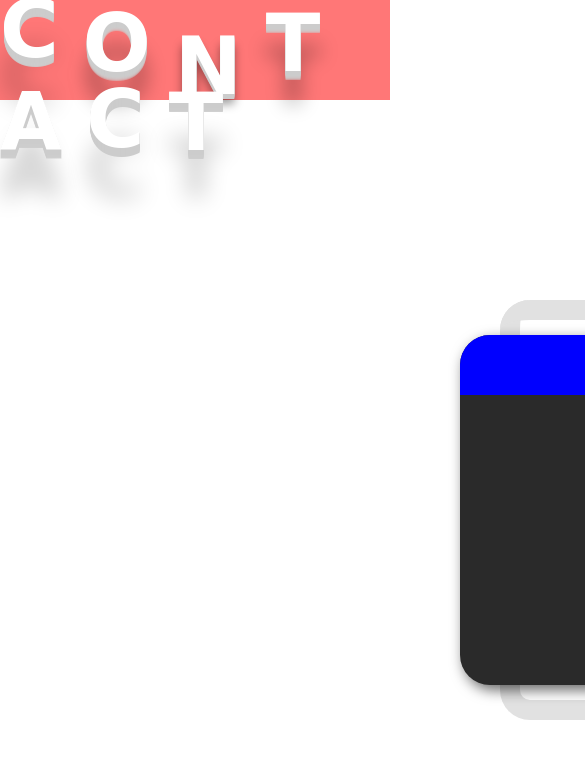
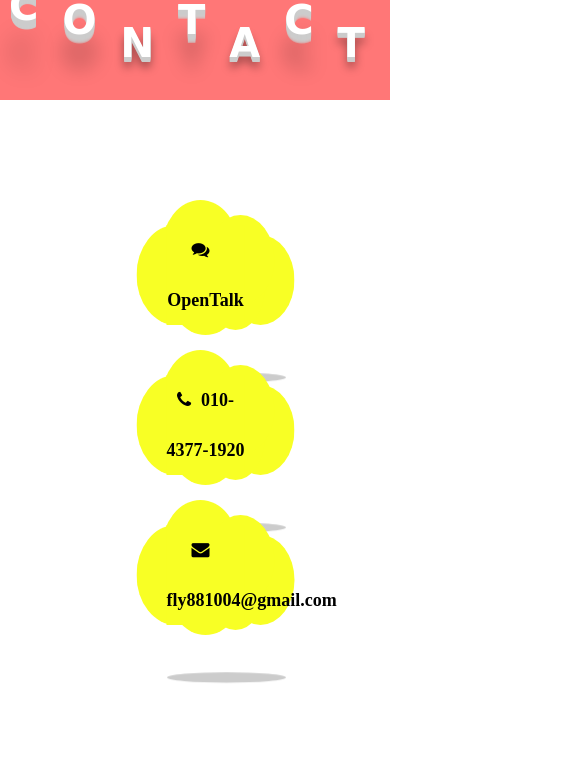
Before and after one commit to SunJuneKim/temporary, a plain HTML site: page index.html in a window 390 px wide. Shown: the top 758 px of the page, 585 px wide, since content can reach past the window. Drawn offline with Linux system fonts and the light colour scheme.

Commit message:
contact section completed

```diff
--- a/index.html
+++ b/index.html
@@ -7,19 +7,21 @@
     <meta name="viewport" content="width=device-width, initial-scale=1.0">
     <title>Document</title>
     <link rel="stylesheet" href="style.css">
+    <link rel="stylesheet" href="https://maxcdn.bootstrapcdn.com/font-awesome/4.7.0/css/font-awesome.min.css">
+
 </head>
 
 <body>
-    <div class="wrap">
-        <dir class="border">
+    <!-- <div class="wrap">
+        <div class="border">
             <div class="content">
                 <div class="icon">
                 </div>
                 <p>wefawefaewf</p>
             </div>
-        </dir>
+        </div>
 
-    </div>
+    </div> -->
     <div class="bouncee">
         <h1>
             <span>C</span>
@@ -29,7 +31,39 @@
             <span>a</span>
             <span>c</span>
             <span>t</span>
-          </h1>
+        </h1>
+    </div>
+    <div class="container-wrap">
+        <div class="container">
+            <div class="cloudy cloudy1">
+                <div class="openkakao">
+                    <a href="https://open.kakao.com/o/srIgkdOe" target="blank">
+                        <i class = "fa fa-comments"></i>OpenTalk
+                    </a>
+                </div>
+
+            </div>
+        </div>
+        <div class="container">
+            <div class="cloudy cloudy2">
+                <div class="openkakao">
+                    <a href="" target="blank">
+                        <i class="fa fa-phone"></i>010-4377-1920
+                    </a>
+                </div>
+
+            </div>
+        </div>
+        <div class="container">
+            <div class="cloudy cloudy3">
+                <div class="openkakao">
+                    <a href="https://open.kakao.com/o/srIgkdOe" target="blank">
+                        <i class="fa fa-envelope"></i>fly881004@gmail.com
+                    </a>
+                </div>
+
+            </div>
+        </div>
     </div>
 
 </body>
--- a/style.css
+++ b/style.css
@@ -78,13 +78,10 @@
     letter-spacing: 3px;
 }
 
-
-
-
 .bouncee{
     position: relative;
     width: 100%;
-    height: 100%;
+    height: 200px;
     background: #FF7777;
     -webkit-font-smoothing: antialiased;
     display: flex;
@@ -133,19 +130,19 @@ h1 span:nth-child(4) {
 }
 
 h1 span:nth-child(5) {
-    animation-delay: .4s;
+    animation-delay: .2s;
 }
 
 h1 span:nth-child(6) {
-    animation-delay: .5s;
+    animation-delay: .1s;
 }
 
 h1 span:nth-child(7) {
-    animation-delay: .6s;
+    animation-delay: .2s;
 }
 
 h1 span:nth-child(8) {
-    animation-delay: .7s;
+    animation-delay: .3s;
 }
 
 @keyframes bounce {
@@ -163,3 +160,125 @@ h1 span:nth-child(8) {
             0 50px 25px rgba(0, 0, 0, .2);
     }
 }
+/* 뭉게구름 표현 */
+@import url(https://fonts.googleapis.com/css?family=Lato:900);
+.cloudy {
+    position: relative;
+	animation: cloudy 5s ease-in-out infinite;
+	background: #f8ff25;
+	border-radius: 50%;
+	box-shadow:
+		#f8ff25 65px -15px 0 -5px,
+		#f8ff25 25px -25px,
+		#f8ff25 30px 10px,
+		#f8ff25 60px 15px 0 -10px,
+		#f8ff25 85px 5px 0 -5px;
+	height: 100px;
+	width: 20%;
+    max-width: 220px;
+	/* left: 155px; */
+	/* top: 100px;      */
+    display: flex;
+    justify-content: center;
+    align-items: center;
+}
+.cloudy p{
+    width: 100%;
+    height: 100%;
+    background-color: transparent;
+    margin: auto;
+    text-align: center;
+    font-size: 1.2rem;
+}
+
+.cloudy:after {
+	content: '';
+	position: absolute;
+	background: #000000;
+	width: 170px;
+	height: 15px;
+	left: 5px;
+	bottom: -60px;
+	border-radius: 50%;
+	opacity: 0.2;
+    transform: scale(.7);
+	animation: cloudy_shadow 5s ease-in-out infinite;
+}
+
+@keyframes cloudy {
+	50% { transform: translateY(-20px); }
+}
+@keyframes cloudy_shadow {
+	50% { transform: translateY(20px) scale(1); opacity:.05; }
+}
+.cloudy1{
+    left: 10%;
+    top: 100px;
+}
+.cloudy2{
+    position: absolute;
+    right: 10%;
+    top: 400px;
+}
+.cloudy3{
+    position: absolute;
+    right: 40%;
+    top: 600px;
+}
+.openkakao{
+    margin: 20px 0;
+    width: 100%;
+    position: relative;
+    justify-content: center;
+    align-items: center;
+    left: 30px;
+    background-color:#f8ff25;
+}
+.openkakao i{
+    background-color: transparent;
+    margin-right: 10px;
+}
+
+.openkakao a{
+    display: block;
+    background-color: transparent;
+    color: black;
+    font-weight: bold;
+    font-size: 18px;
+    line-height: 50px;
+    text-align: center;
+    box-sizing: border-box;
+    text-decoration: none;
+}
+@media screen and (max-width:736px){
+    .bouncee{
+        height: 100px;
+        transition: .5s;
+    }
+    .bouncee h1 span {
+        font-size:40px;
+    }
+    .container-wrap{
+        position: relative;
+        width: 100%;
+        height: 500px;
+        margin-top: 100px;
+        /* border: solid; */
+        display: flex;
+        flex-direction: column;
+    }
+    .container{
+        width: 100%;
+        height: 30%;
+        display: flex;
+        align-items: center;
+        justify-content: center;
+    }
+    .cloudy1,.cloudy2,.cloudy3{
+        top: 0;
+        left: 0;
+        position: relative;
+        transform: translateX(-25%);
+    }
+
+}
```
